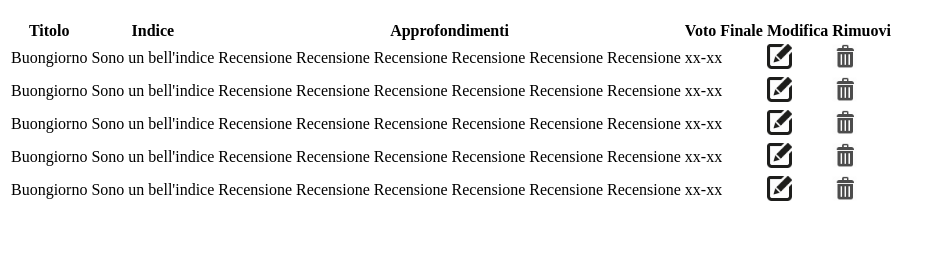
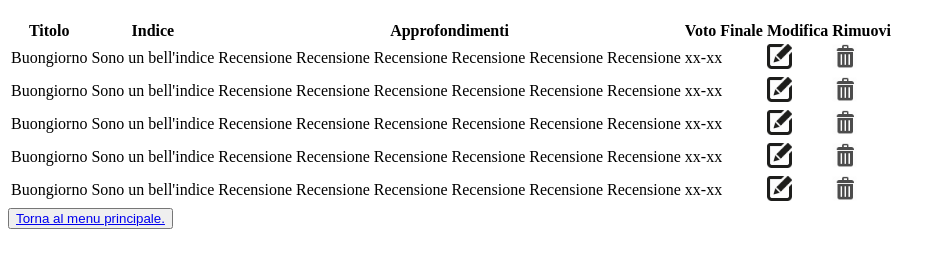
Before and after one commit to IuriJazz/Programmazione, a plain HTML site: page Mega_Corso/HTML/Esercizi/esercizio3.html in a window 1280 px wide. Shown: the part 61-328 px from the top of the page, without its empty margins (0-946 px from the left). Drawn offline with Linux system fonts and the light colour scheme.

Commit message:
Andare su un'altra pagina nella stessa cartella

```diff
--- a/Mega_Corso/HTML/Esercizi/esercizio3.html
+++ b/Mega_Corso/HTML/Esercizi/esercizio3.html
@@ -84,6 +84,5 @@ delle colonne.-->
                 </tr>
             </tbody>
         </table>
-
-
+        <button><a href="esercizio2.html">Torna al menu principale.</a></button>
     </body>
```
